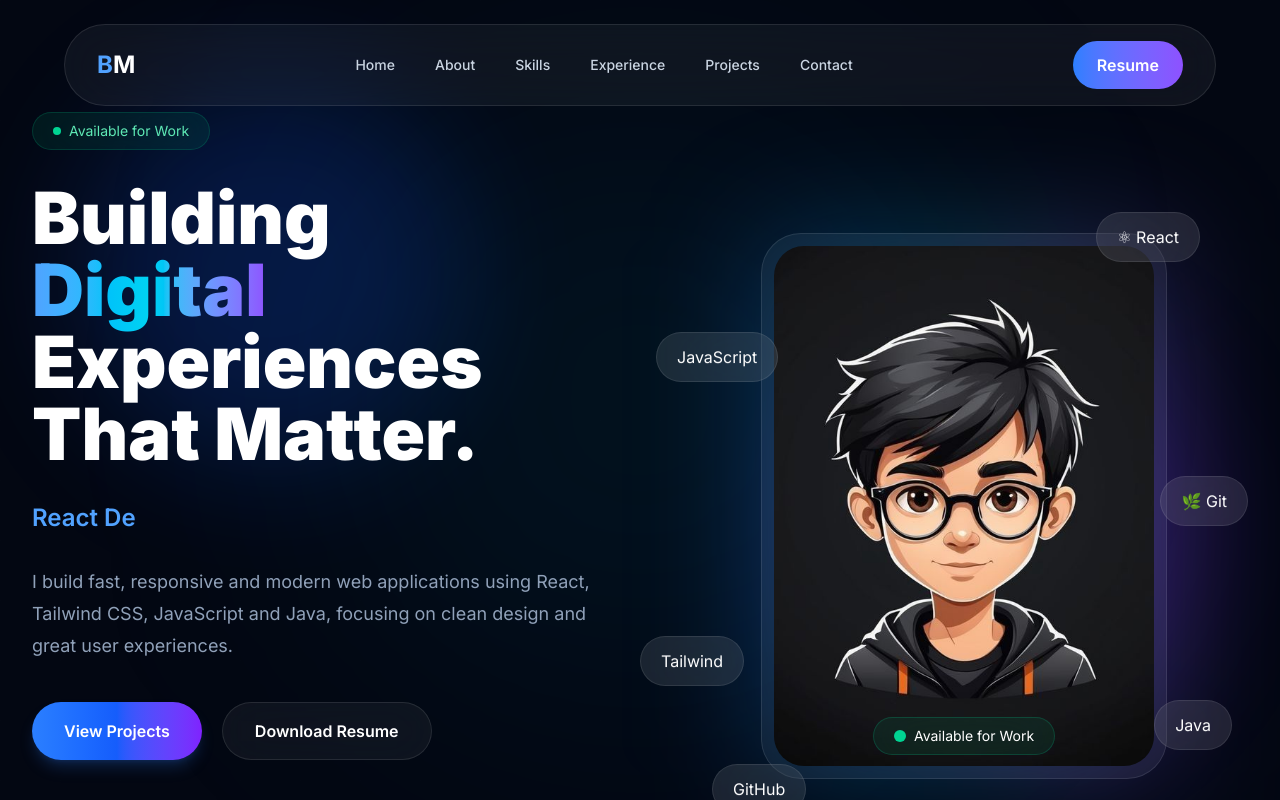
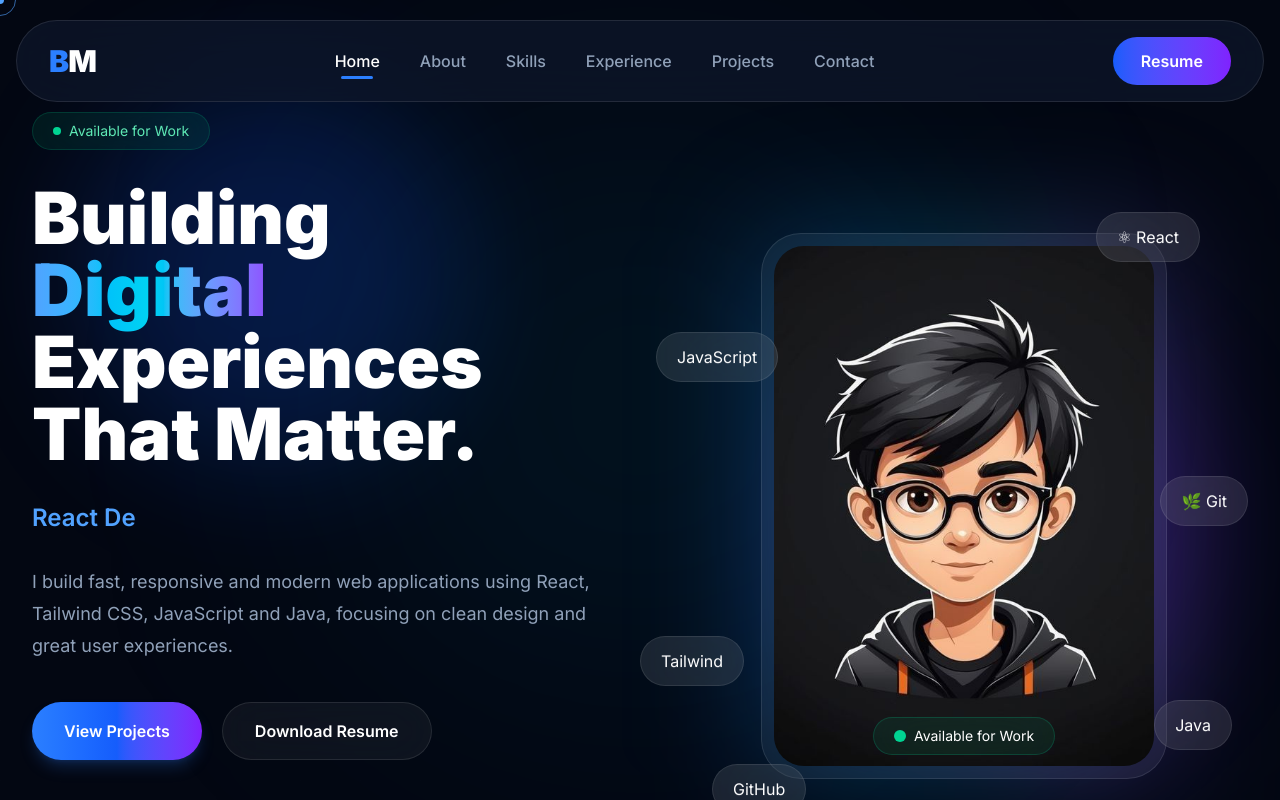
Before and after one commit to BRIAN-pixel275/Brian-Muchiru-Portfolio, a React (Vite) app: page / in a window 1280 px wide. Shown: the top 800 px of the page. Built offline with nearby package versions, Linux system fonts and the light colour scheme.

Commit message:
feat: add CustomCursor component; integrate lucide-react icons in Navbar; update package dependencies; modify cursor styles

```diff
--- a/package.json
+++ b/package.json
@@ -13,6 +13,7 @@
     "@tailwindcss/vite": "^4.3.3",
     "clsx": "^2.1.1",
     "framer-motion": "^12.42.2",
+    "lucide-react": "^1.28.0",
     "react": "^19.2.7",
     "react-countup": "^6.5.3",
     "react-dom": "^19.2.7",
--- a/src/App.jsx
+++ b/src/App.jsx
@@ -11,10 +11,12 @@ import Experience from "./components/sections/Experience";
 import Projects from "./components/sections/Projects";
 import Contact from "./components/sections/Contact";
 import BackToTop from "./components/layout/BackToTop";
+import CustomCursor from "./components/layout/CustomCursor";
 
 function App() {
   return (
     <>
+       <CustomCursor/>
       <Background />
       <Navbar />
       <ScrollProgress />
--- /dev/null
+++ b/src/components/layout/CustomCursor.jsx
@@ -0,0 +1,74 @@
+import { motion } from "framer-motion";
+import { useEffect, useState } from "react";
+
+const CustomCursor = () => {
+  const [position, setPosition] = useState({ x: 0, y: 0 });
+  const [hovering, setHovering] = useState(false);
+
+  useEffect(() => {
+    const moveCursor = (e) => {
+      setPosition({
+        x: e.clientX,
+        y: e.clientY,
+      });
+    };
+
+    const interactiveElements = document.querySelectorAll(
+      "a, button, input, textarea, [data-cursor]"
+    );
+
+    const handleMouseEnter = () => setHovering(true);
+    const handleMouseLeave = () => setHovering(false);
+
+    interactiveElements.forEach((el) => {
+      el.addEventListener("mouseenter", handleMouseEnter);
+      el.addEventListener("mouseleave", handleMouseLeave);
+    });
+
+    window.addEventListener("mousemove", moveCursor);
+
+    return () => {
+      window.removeEventListener("mousemove", moveCursor);
+
+      interactiveElements.forEach((el) => {
+        el.removeEventListener("mouseenter", handleMouseEnter);
+        el.removeEventListener("mouseleave", handleMouseLeave);
+      });
+    };
+  }, []);
+
+  return (
+    <>
+      {/* Inner Dot */}
+      <motion.div
+        animate={{
+          x: position.x - 4,
+          y: position.y - 4,
+        }}
+        transition={{
+          type: "tween",
+          duration: 0.02,
+        }}
+        className="pointer-events-none fixed left-0 top-0 z-[9999] h-2 w-2 rounded-full bg-blue-400"
+      />
+
+      {/* Outer Ring */}
+      <motion.div
+        animate={{
+          x: position.x - (hovering ? 20 : 16),
+          y: position.y - (hovering ? 20 : 16),
+          width: hovering ? 40 : 32,
+          height: hovering ? 40 : 32,
+        }}
+        transition={{
+          type: "spring",
+          stiffness: 500,
+          damping: 30,
+        }}
+        className="pointer-events-none fixed left-0 top-0 z-[9998] rounded-full border border-blue-400/60"
+      />
+    </>
+  );
+};
+
+export default CustomCursor;
--- a/src/components/layout/Navbar.jsx
+++ b/src/components/layout/Navbar.jsx
@@ -1,164 +1,191 @@
+import { useEffect, useState } from "react";
 import { motion } from "framer-motion";
+import { Menu, X } from "lucide-react";
+
+const navLinks = [
+  { name: "Home", href: "#home" },
+  { name: "About", href: "#about" },
+  { name: "Skills", href: "#skills" },
+  { name: "Experience", href: "#experience" },
+  { name: "Projects", href: "#projects" },
+  { name: "Contact", href: "#contact" },
+];
 
 const Navbar = () => {
+  const [activeSection, setActiveSection] = useState("home");
+  const [scrolled, setScrolled] = useState(false);
+  const [mobileOpen, setMobileOpen] = useState(false);
 
-  const links = [
-    {
-      name: "Home",
-      href: "#home",
+  // Detect current section
+  useEffect(() => {
+    const sections = document.querySelectorAll("section");
+
+    const observer = new IntersectionObserver(
+      (entries) => {
+        entries.forEach((entry) => {
+          if (entry.isIntersecting) {
+            setActiveSection(entry.target.id);
+          }
+        });
       },
       {
-      name: "About",
-      href: "#about",
-    },
-    {
-      name: "Skills",
-      href: "#skills",
-    },
-    {
-      name: "Experience",
-      href: "#experience",
-    },
-    {
-      name: "Projects",
-      href: "#projects",
-    },
-    {
-      name: "Contact",
-      href: "#contact",
-    },
-  ];
+        threshold: 0.5,
+      }
+    );
 
+    sections.forEach((section) => observer.observe(section));
 
-  const scrollToSection = (href) => {
-    const section = document.querySelector(href);
+    return () => observer.disconnect();
+  }, []);
 
-    if(section){
-      section.scrollIntoView({
-        behavior:"smooth",
-      });
-    }
+  // Detect scrolling
+  useEffect(() => {
+    const handleScroll = () => {
+      setScrolled(window.scrollY > 20);
     };
 
+    window.addEventListener("scroll", handleScroll);
+
+    return () =>
+      window.removeEventListener("scroll", handleScroll);
+  }, []);
 
   return (
+    <header className="fixed top-5 left-0 right-0 z-50 flex justify-center px-4">
+
       <motion.nav
-      initial={{
-        y:-100,
-        opacity:0
-      }}
-
-      animate={{
-        y:0,
-        opacity:1
-      }}
-
-      transition={{
-        duration:0.8
-      }}
-
-      className="
-      fixed
-      top-6
-      left-1/2
-      z-50
-      w-[90%]
+        initial={{ y: -80, opacity: 0 }}
+        animate={{ y: 0, opacity: 1 }}
+        transition={{ duration: 0.6 }}
+        className={`
+          w-full
           max-w-7xl
-      -translate-x-1/2
           rounded-full
           border
           border-white/10
-      bg-white/5
-      px-8
-      py-4
           backdrop-blur-xl
-      "
+          transition-all
+          duration-300
+          ${
+            scrolled
+              ? "bg-slate-900/90 shadow-2xl py-3"
+              : "bg-slate-900/70 py-4"
+          }
+        `}
       >
-
-      <div className="flex items-center justify-between">
-
+        <div className="flex items-center justify-between px-8">
 
           {/* Logo */}
 
-        <button
-          onClick={() => scrollToSection("#home")}
-          className="
-          text-2xl
-          font-bold
-          text-white
-          "
+          <a
+            href="#home"
+            className="text-3xl font-black tracking-tight"
           >
-          <span className="text-blue-400">
-            B
-          </span>
-          M
-        </button>
+            <span className="text-blue-500">B</span>M
+          </a>
 
+          {/* Desktop Menu */}
 
-        {/* Links */}
+          <ul className="hidden items-center gap-10 lg:flex">
 
-        <div className="
-        hidden
-        items-center
-        gap-10
-        md:flex
-        ">
+            {navLinks.map((link) => {
+              const isActive =
+                activeSection === link.href.replace("#", "");
 
-          {
-            links.map((link)=>(
-              <button
-                key={link.name}
-                onClick={() =>
-                  scrollToSection(link.href)
-                }
+              return (
+                <li key={link.name}>
 
-                className="
-                text-sm
-                font-medium
-                text-slate-300
-                transition
-                hover:text-white
-                "
+                  <a
+                    href={link.href}
+                    className={`relative font-medium transition-colors duration-300 ${
+                      isActive
+                        ? "text-white"
+                        : "text-slate-400 hover:text-white"
+                    }`}
                   >
                     {link.name}
 
-              </button>
-            ))
-          }
+                    {isActive && (
+                      <motion.div
+                        layoutId="navbar-indicator"
+                        className="absolute -bottom-2 left-0 right-0 mx-auto h-[3px] w-8 rounded-full bg-blue-500"
+                      />
+                    )}
+                  </a>
 
-        </div>
+                </li>
+              );
+            })}
 
+          </ul>
 
-
-        {/* Resume */}
+          {/* Resume Button */}
 
           <a
             href="/resume.pdf"
             target="_blank"
-          className="
-          rounded-full
-          bg-gradient-to-r
-          from-blue-500
-          to-violet-500
-          px-6
-          py-3
-          font-semibold
-          text-white
-          transition
-          hover:scale-105
-          "
+            rel="noopener noreferrer"
+            className="hidden rounded-full bg-gradient-to-r from-blue-600 to-violet-600 px-7 py-3 font-semibold text-white transition hover:scale-105 lg:block"
           >
-
             Resume
-
           </a>
 
+          {/* Mobile Button */}
+
+          <button
+            onClick={() => setMobileOpen(!mobileOpen)}
+            className="lg:hidden"
+          >
+            {mobileOpen ? (
+              <X size={28} />
+            ) : (
+              <Menu size={28} />
+            )}
+          </button>
 
         </div>
 
+        {/* Mobile Menu */}
+
+        {mobileOpen && (
+
+          <motion.div
+            initial={{ opacity: 0, y: -15 }}
+            animate={{ opacity: 1, y: 0 }}
+            className="mt-6 rounded-3xl border-t border-white/10 bg-slate-900/95 p-6 lg:hidden"
+          >
+            <ul className="space-y-5">
+
+              {navLinks.map((link) => (
+
+                <li key={link.name}>
+
+                  <a
+                    href={link.href}
+                    onClick={() => setMobileOpen(false)}
+                    className={`block text-lg ${
+                      activeSection ===
+                      link.href.replace("#", "")
+                        ? "text-blue-400"
+                        : "text-slate-300"
+                    }`}
+                  >
+                    {link.name}
+                  </a>
+
+                </li>
+
+              ))}
+
+            </ul>
+          </motion.div>
+
+        )}
+
       </motion.nav>
+
+    </header>
   );
 };
 
-
 export default Navbar;
--- a/src/index.css
+++ b/src/index.css
@@ -19,3 +19,13 @@ body {
   background: #3b82f6;
   color: white;
 }
+body {
+  cursor: none;
+}
+
+a,
+button,
+input,
+textarea {
+  cursor: none;
+}
```
Also changed, not shown: 1 other file (tests, documents, lock files or other folders). Lines whose indentation alone changed are shown as unchanged.
